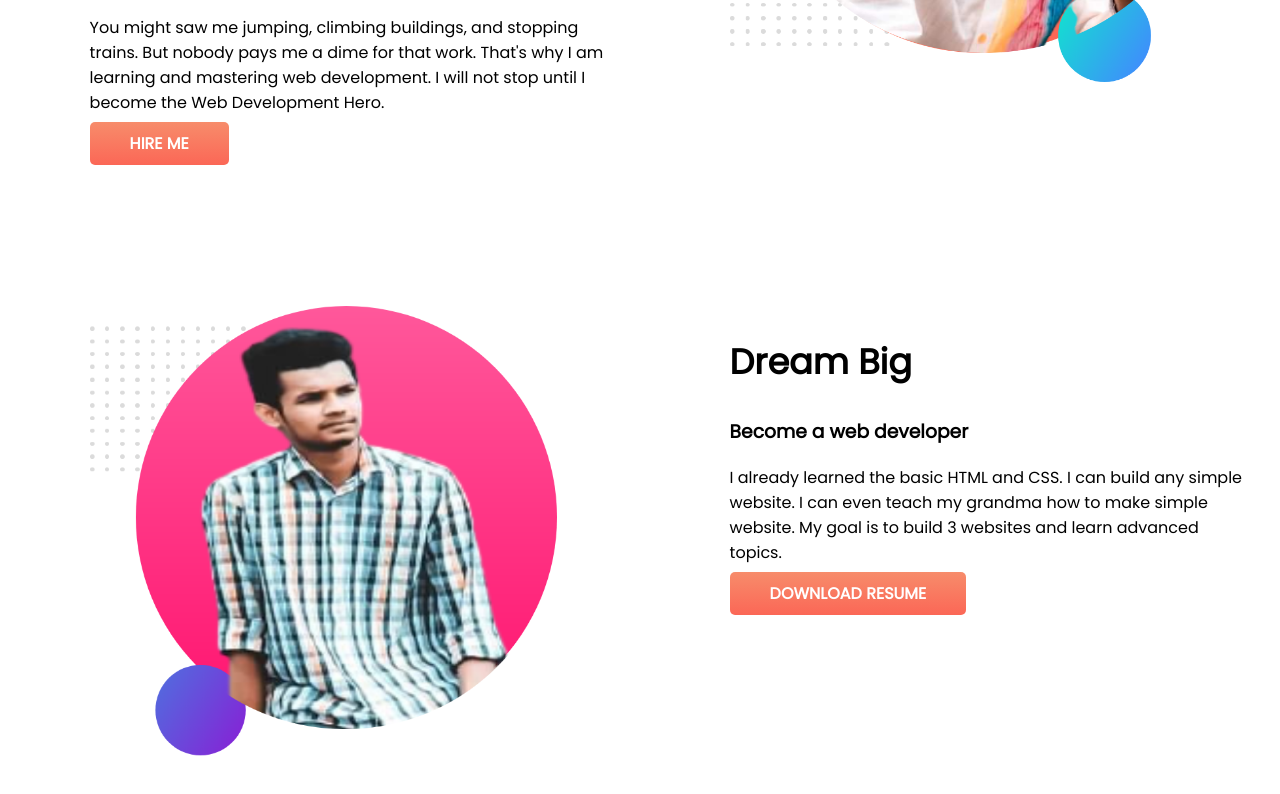
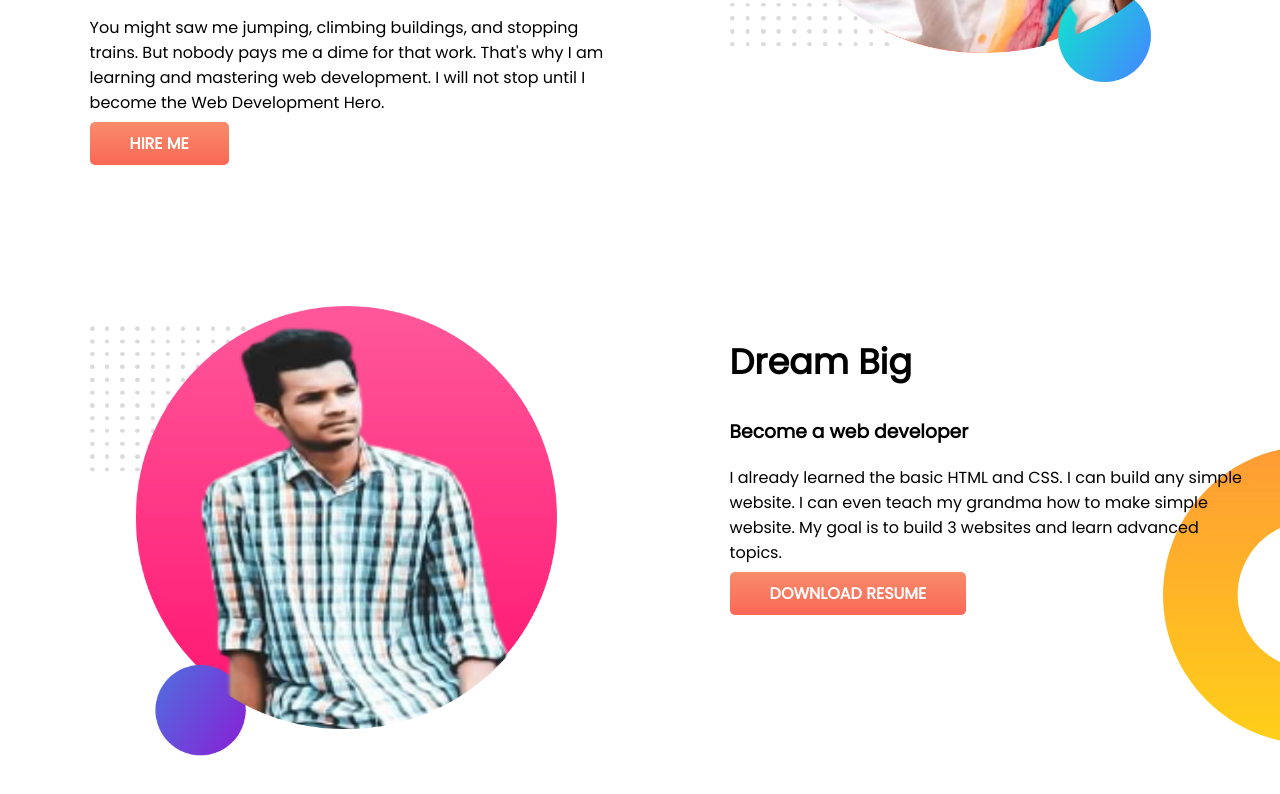
Before and after one commit to Parvez-Ahmed-Protty/developer-protfolio, a plain HTML site: page index.html in a window 1280 px wide. Shown: the part 382-1176 px from the top of the page. Drawn offline with Linux system fonts and the light colour scheme.

Commit message:
secend-part-add-bg

```diff
--- a/index.html
+++ b/index.html
@@ -25,7 +25,7 @@
         </div>
     </section>
 
-    <section class="flexible_cntainer">
+    <section class="flexible_cntainer dream_dig">
         <div class="fixed_width">
             <img src="images/parvez2.png" alt="">
         </div>
--- a/style.css
+++ b/style.css
@@ -38,3 +38,9 @@ h2{
     background-image: url(images/top-banner.png);
     background-repeat: no-repeat;
 }
+.dream_dig{
+    background-image: url(images/dream-bg.png);
+    background-repeat: no-repeat;
+    background-position: right;
+    background-position-y: 140px ;
+}
```
